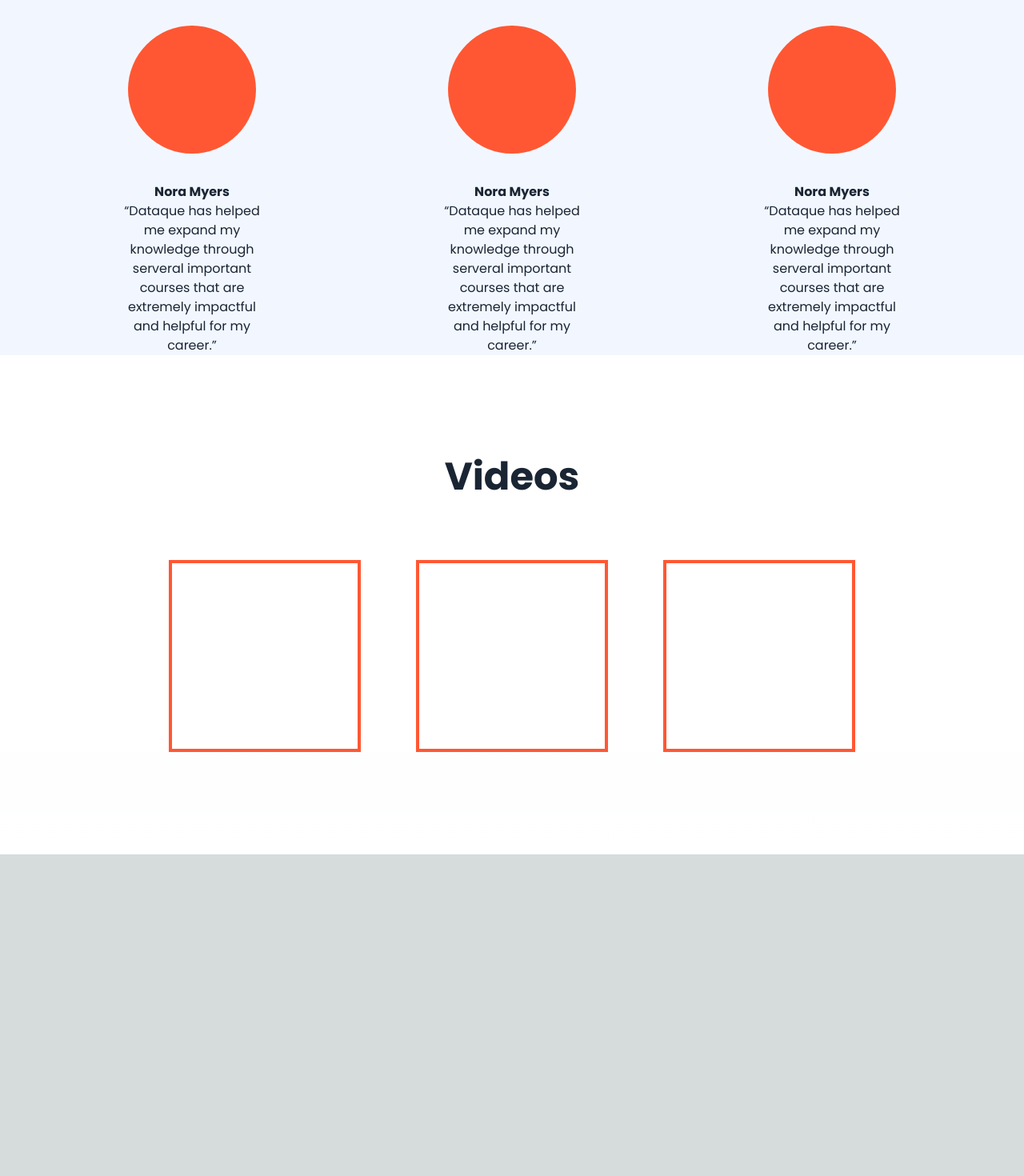
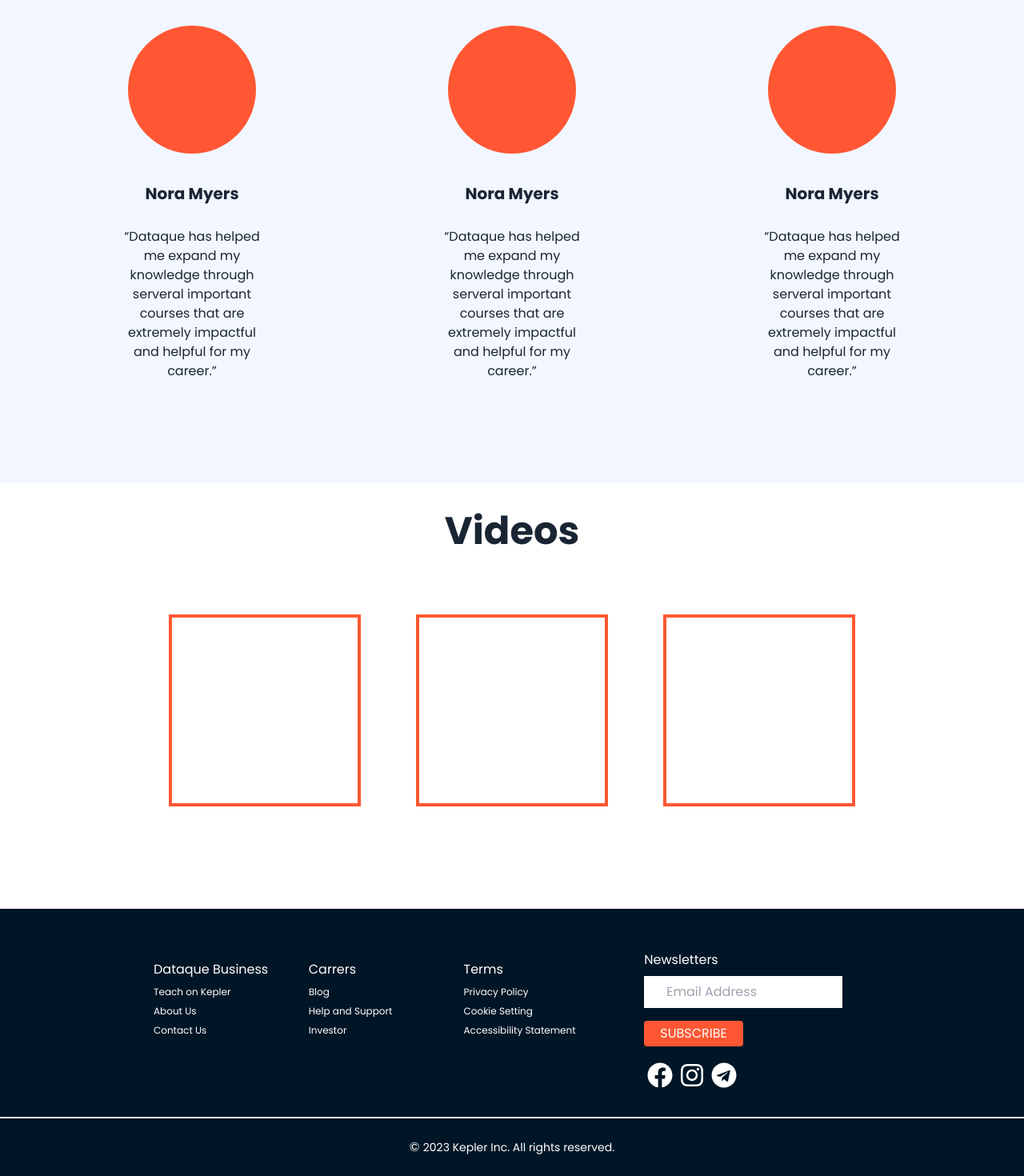
Before and after one commit to naim71/kepler-app, a Next.js app: page / in a window 1280 px wide. Shown: the part 2910-4380 px from the top of the page at 80% size. Before the commit the page ends 3978 px from the top, so only its background shows below. Built offline with nearby package versions, Linux system fonts and the light colour scheme.

Commit message:
assesment added

```diff
--- a/package.json
+++ b/package.json
@@ -17,6 +17,7 @@
     "postcss": "8.4.27",
     "react": "18.2.0",
     "react-dom": "18.2.0",
+    "react-icons": "^4.10.1",
     "tailwindcss": "3.3.3",
     "typescript": "5.1.6"
   }
--- a/src/app/page.tsx
+++ b/src/app/page.tsx
@@ -1,8 +1,11 @@
+import { FaFacebook, FaInstagram, FaTelegram } from "react-icons/fa";
+import {HiOutlineArrowNarrowRight} from "react-icons/hi"
 import Image from 'next/image'
 import logo from '../assets/Kepler-LOGO.png'
 import img from '../assets/java.png'
 import event from '../assets/event-1.png'
 import Link from 'next/link'
+
 export default function Home() {
   return (
     <>
@@ -142,23 +145,24 @@ export default function Home() {
         {/* upcoming events End */}
 
         <div className='h-56 bg-navy-blue rounded-bl-[100px]  flex justify-between items-center'>
-          <div className='mx-44 text-white flex justify-between'>
+          <div className='mx-44 w-full text-white flex justify-between items-center'>
             <div>
               <p>Individual Learner</p>
               <h1 className='font-bold'>Accelerate your career with job-rady digital skills</h1>
             </div>
-            <p className='border-2 py-2 px-3'>Explore Courses</p>
+            <p className='border-2 py-2 px-3'>Explore Courses
+            <HiOutlineArrowNarrowRight/></p>
           </div>
         </div>
 
         {/* testimonials */}
-        <section className='mb-32 bg-cyan-blue'>
+        <section className='bg-cyan-blue'>
           <div className='mx-36'>
-            <h1 className="font-extrabold text-5xl mt-32 mb-20 text-center">Testimonials</h1>
-            <section className='grid grid-cols-3 gap-52'>
+            <h1 className="font-extrabold text-5xl pt-32 mb-20 text-center">Testimonials</h1>
+            <section className='grid grid-cols-3 gap-52 pb-32'>
               <div className='flex flex-col justify-center items-center'>
                 <div className='bg-orange h-40 w-40 rounded-full mb-9' />
-                <h1 className='font-bold'>Nora Myers</h1>
+                <h1 className='font-bold text-xl mb-7'>Nora Myers</h1>
                 <p className='text-center'>“Dataque has helped me
                   expand my knowledge through
                   serveral important courses
@@ -168,7 +172,7 @@ export default function Home() {
               </div>
               <div className='flex flex-col justify-center items-center'>
                 <div className='bg-orange h-40 w-40 rounded-full mb-9' />
-                <h1 className='font-bold'>Nora Myers</h1>
+                <h1 className='font-bold text-xl mb-7'>Nora Myers</h1>
                 <p className='text-center'>“Dataque has helped me
                   expand my knowledge through
                   serveral important courses
@@ -178,7 +182,7 @@ export default function Home() {
               </div>
               <div className='flex flex-col justify-center items-center'>
                 <div className='bg-orange h-40 w-40 rounded-full mb-9' />
-                <h1 className='font-bold'>Nora Myers</h1>
+                <h1 className='font-bold text-xl mb-7'>Nora Myers</h1>
                 <p className='text-center'>“Dataque has helped me
                   expand my knowledge through
                   serveral important courses
@@ -194,7 +198,7 @@ export default function Home() {
 
         {/* videos */}
         <section className='mx-44 mb-32'>
-          <h1 className="font-extrabold text-5xl mt-32 mb-20 text-center">Videos</h1>
+          <h1 className="font-extrabold text-5xl mt-9 mb-20 text-center">Videos</h1>
           <section className='grid grid-cols-3 justify-items-center'>
             <div>
               <div className='w-60 h-60 border-4 border-orange' />
@@ -210,8 +214,66 @@ export default function Home() {
         {/* videos end */}
 
         {/* Footer */}
-        <footer>
-
+        <footer className="  bg-footer-color">
+          <div className="flex flex-row mx-36 py-4">
+            <div className=" basis-2/3 text-white">
+              <div className="flex flex-row py-6 m-4 px-6">
+                <div className="basis-1/3 p-2">
+                  Dataque Business
+                  <ul>
+                    <li className="text-xs pt-2">Teach on Kepler</li>
+                    <li className="text-xs pt-2">About Us</li>
+                    <li className="text-xs pt-2">Contact Us </li>
+                  </ul>
+                </div>
+                <div className="basis-1/3 p-2">
+                  Carrers
+                  <ul>
+                    <li className="text-xs pt-2">Blog </li>
+                    <li className="text-xs pt-2">Help and Support</li>
+                    <li className="text-xs pt-2">Investor </li>
+                  </ul>
+                </div>
+                <div className="basis-1/3 p-2">
+                  Terms
+                  <ul>
+                    <li className="text-xs pt-2">Privacy Policy </li>
+                    <li className="text-xs pt-2">Cookie Setting</li>
+                    <li className="text-xs pt-2">Accessibility Statement </li>
+                  </ul>
+                </div>
+              </div>
+            </div>
+            <div className=" basis-1/4 grid-cols-4 text-white pt-6">
+              <div className="pt-3">Newsletters</div>
+              <input
+                type="email"
+                placeholder="Email Address"
+                className="py-2 px-7 my-2 text-footer-color w-full"
+              />
+              <button className=" bg-orange rounded font-medium text-white block my-2 px-5 py-1 uppercase">
+                Subscribe
+              </button>
+              <div className="flex my-4">
+                <div className="m-1">
+                  <FaFacebook size={32} />
+                </div>
+                <div className="m-1">
+                  <FaInstagram size={32} />
+                </div>
+                <div className="m-1">
+                  <FaTelegram size={32} />
+                </div>
+              </div>
+            </div>
+          </div>
+          <hr className="border-t-2 border-white" />
+          <p className=" text-center text-white p-6">
+            &copy;{" "}
+            <span className="text-sm">
+              2023 Kepler Inc. All rights reserved.
+            </span>
+          </p>
         </footer>
         {/* Footer Ends */}
 
--- /dev/null
+++ b/src/pages/Assesments/page.tsx
@@ -0,0 +1,6 @@
+export default function Assesment(){
+    return (
+        <>
+        </>
+    )
+}
```
Also changed, not shown: 1 other file (tests, documents, lock files or other folders).
